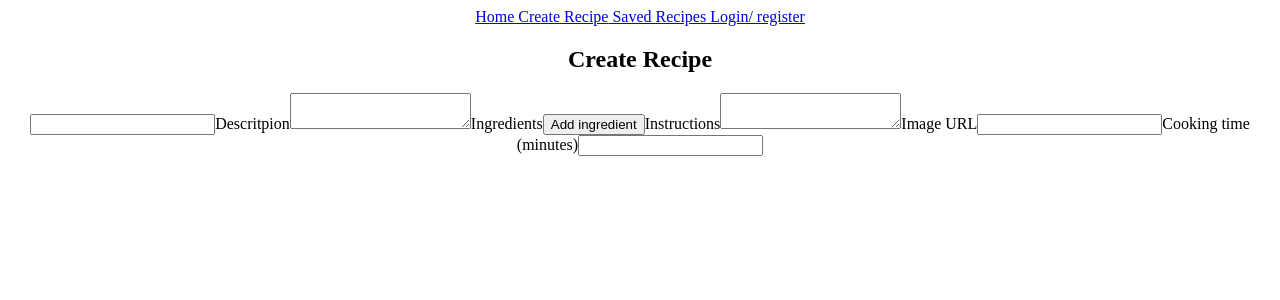
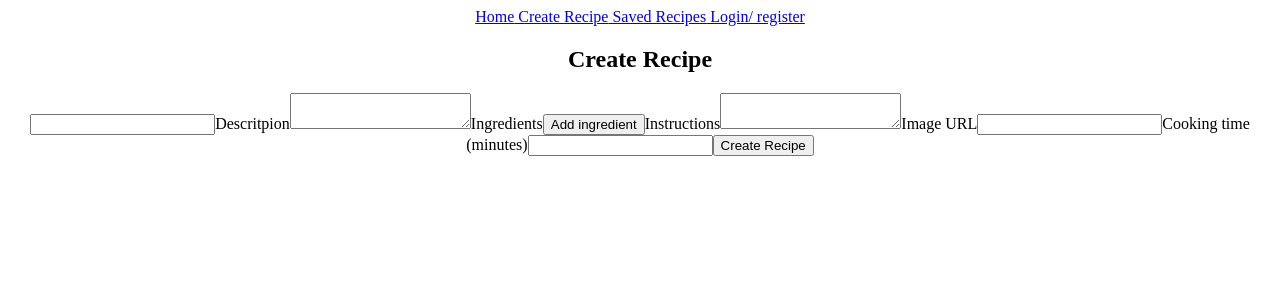
Before and after one commit to tonycarballeira/recipe_app, a React (Create React App) app in the folder client/: page /create-recipe in a window 1280 px wide. Shown: the top 300 px of the page. Built offline with nearby package versions, Linux system fonts and the light colour scheme.

Commit message:
created hook to get user id from local storage to save recipes to user

```diff
--- /dev/null
+++ b/client/src/hooks/useGetUserID.js
@@ -0,0 +1,3 @@
+export const useGetUserId = () => {
+    return window.localStorage.getItem("userID");
+}
--- a/client/src/pages/create-recipe.js
+++ b/client/src/pages/create-recipe.js
@@ -1,14 +1,20 @@
 import {useState} from "react";
+import axios from 'axios';
+import { useGetUserId } from "../hooks/useGetUserID";
 
 export const CreateRecipe = () => {
+    const userID = useGetUserId();
+
     const [recipe, setRecipe] = useState({
         name: "",
         ingredients: [],
         instructions: "",
         imageUrl: "",
         cookingTime: 0,
-        userOwner: 0
+        userOwner: userID
     });
+
+
 
     const handleChange = (event) => {
         const {name, value} = event.target;
@@ -26,11 +32,19 @@ export const CreateRecipe = () => {
         setRecipe({...recipe, ingredients: [...recipe.ingredients, ""]});
     };
 
-    console.log(recipe);
+    const onSubmit = async (event) => {
+        event.preventDefault();
+        try {
+            await axios.post("http://localhost:3001/recipes", recipe);
+            alert("Recipe Created");
+        } catch (err) {
+            console.log(err);
+        }
+    }
 
     return <div className="create-recipe">
         <h2>Create Recipe</h2>
-        <form>
+        <form onSubmit={onSubmit}>
             <label htmlFor="name"></label>
             <input type="text" id="name" name="name" onChange={handleChange}/>
             <label htmlFor="description">Descritpion</label>
@@ -39,13 +53,14 @@ export const CreateRecipe = () => {
             {recipe.ingredients.map((ingredient, idx) => (
                 <input key={idx} type="text" name="ingredients" value={ingredient} onChange={(event) => handleIngredientChange(event, idx)}></input>
             ))}
-            <button onClick={addIngredient}>Add ingredient</button>
+            <button type="button"onClick={addIngredient}>Add ingredient</button>
             <label htmlFor="instructions">Instructions</label>
             <textarea id="instructions" name="instructions" onChange={handleChange}></textarea>
             <label htmlFor="imageUrl">Image URL</label>
             <input type="text" id="imageUrl" name="imageUrl" onChange={handleChange}/>
             <label htmlFor="cookingTime">Cooking time (minutes)</label>
             <input type="number" id="cookingTime" name="cookingTime" onChange={handleChange}/>
+            <button type="submit">Create Recipe</button>
         </form>
     </div>
 };
```
